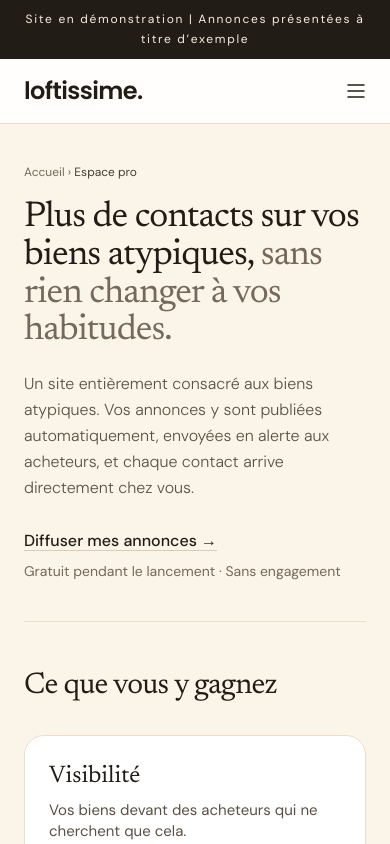
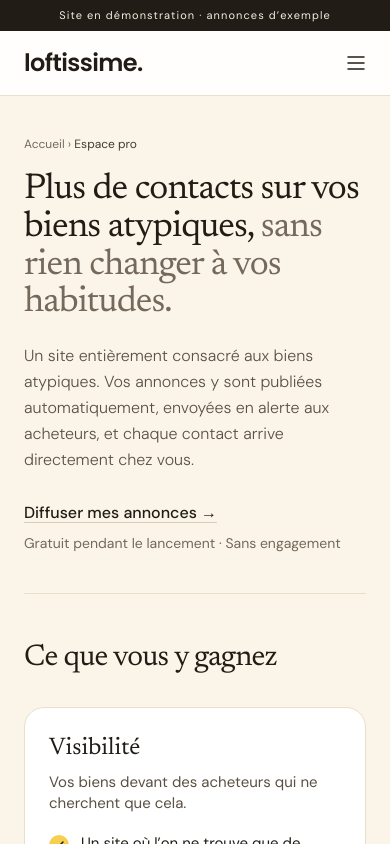
Before and after one commit to Emineve/atypic-portal, a Next.js app in the folder frontend/: page /pro in a window 390 px wide. Shown: the top 844 px of the page. Built offline with nearby package versions, Linux system fonts and the light colour scheme; no server answers; the database is empty.

Commit message:
Bandeau de démonstration : une seule ligne sur téléphone
Co-Authored-By: Claude Fable 5.2 <noreply@anthropic.com>
Claude-Session: https://claude.ai/code/session_015aKJiDLUy7h6cRtFn1LWuo

```diff
--- a/frontend/app/DemoBand.tsx
+++ b/frontend/app/DemoBand.tsx
@@ -5,9 +5,12 @@ export const DEMO_MODE = true;
 export default function DemoBand() {
   if (!DEMO_MODE) return null;
   return (
-    <div className="bg-stone-900 px-5 py-2.5 text-center text-[12px] leading-relaxed tracking-[0.14em] text-stone-100 md:text-[13px] print:hidden">
-      Site en démonstration <span aria-hidden="true">|</span> Annonces présentées à titre d’exemple
-      <span className="hidden sm:inline"> <span aria-hidden="true">|</span> Ouverture prochaine</span>
+    <div className="overflow-hidden whitespace-nowrap bg-stone-900 px-4 py-2.5 text-center text-[11px] leading-none tracking-[0.1em] text-stone-100 md:text-[13px] md:tracking-[0.14em] print:hidden">
+      {/* Sur téléphone, une seule ligne courte ; la version complète à partir de la tablette */}
+      <span className="sm:hidden">Site en démonstration · annonces d’exemple</span>
+      <span className="hidden sm:inline">
+        Site en démonstration <span aria-hidden="true">|</span> Annonces présentées à titre d’exemple <span aria-hidden="true">|</span> Ouverture prochaine
+      </span>
     </div>
   );
 }
```
